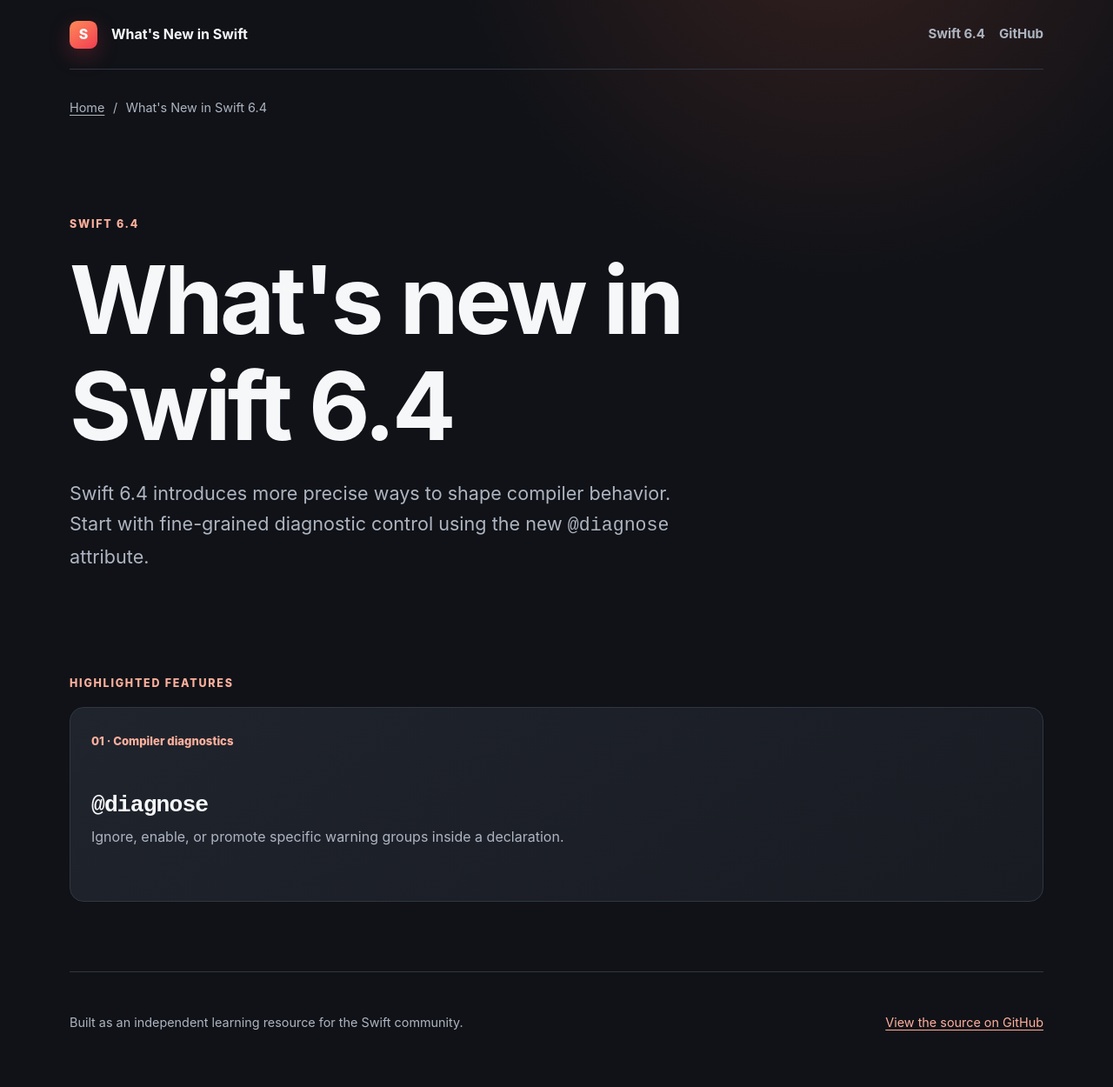
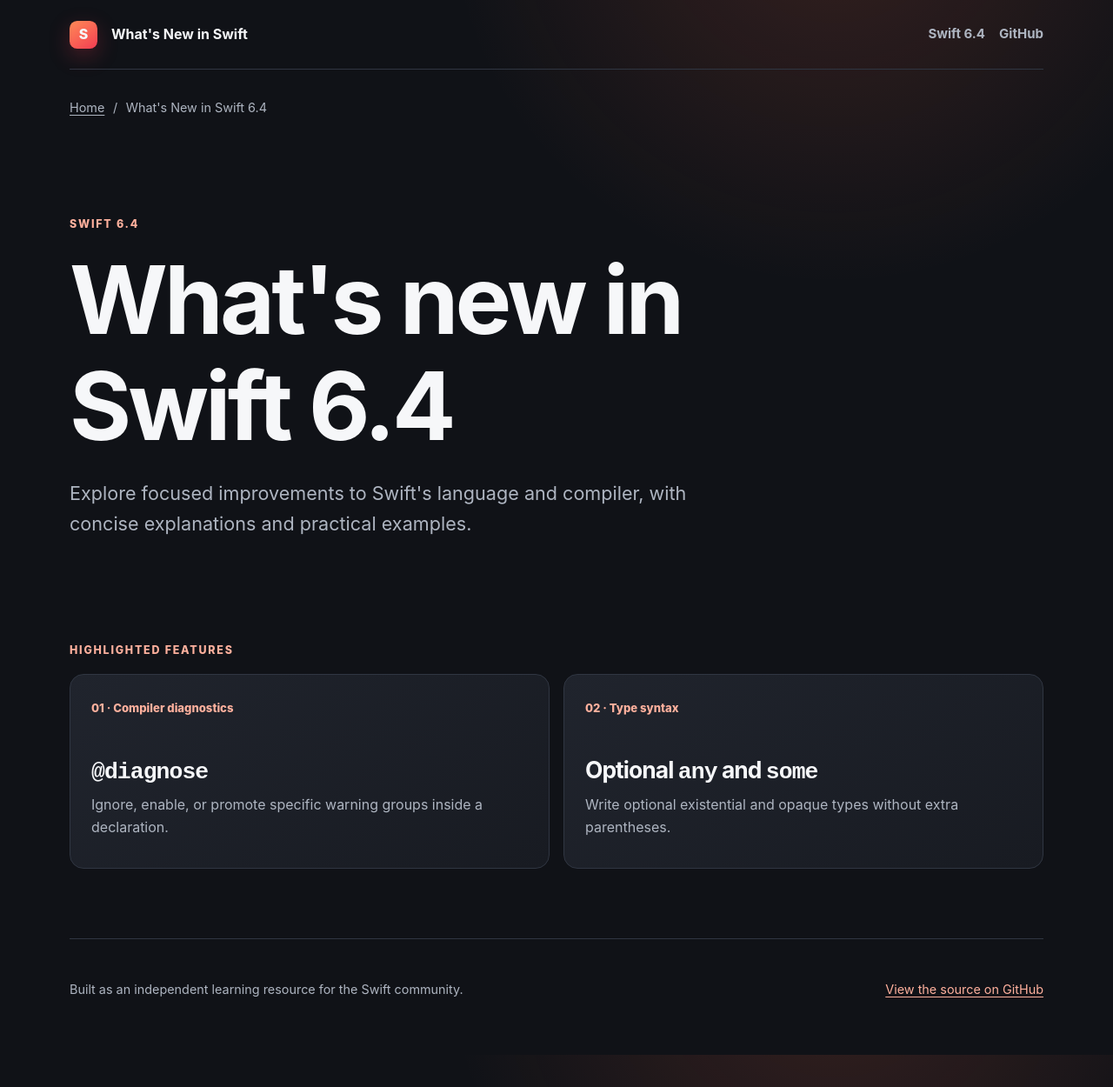
Before and after one commit to pitt500/whats-new-in-swift, a Jekyll site: the page built from swift-6.4/index.md, in a window 1280 px wide. Shown: the whole page at 87% size. Built offline with Jekyll 4.4.1, drawn with Linux system fonts in a browser that asks for light colours.

Commit message:
Add optional any and some feature card

```diff
--- a/swift-6.4/index.md
+++ b/swift-6.4/index.md
@@ -9,7 +9,7 @@ description: Explore highlighted language and tooling changes introduced with Sw
 <section class="hero">
   <p class="eyebrow">Swift 6.4</p>
   <h1>What's new in Swift 6.4</h1>
-  <p>Swift 6.4 introduces more precise ways to shape compiler behavior. Start with fine-grained diagnostic control using the new <code>@diagnose</code> attribute.</p>
+  <p>Explore focused improvements to Swift's language and compiler, with concise explanations and practical examples.</p>
 </section>
 
 <section class="section">
@@ -20,5 +20,10 @@ description: Explore highlighted language and tooling changes introduced with Sw
       <h3><code>@diagnose</code></h3>
       <p>Ignore, enable, or promote specific warning groups inside a declaration.</p>
     </a>
+    <a class="card" href="{{ '/swift-6.4/optional-any-some/' | relative_url }}">
+      <span class="number">02 · Type syntax</span>
+      <h3>Optional <code>any</code> and <code>some</code></h3>
+      <p>Write optional existential and opaque types without extra parentheses.</p>
+    </a>
   </div>
 </section>
```
